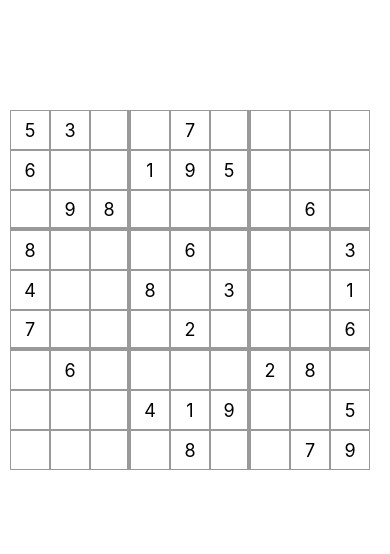
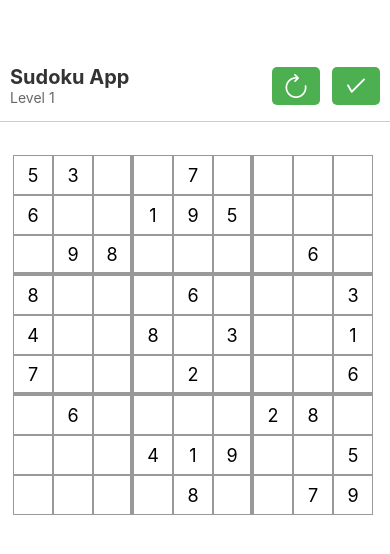
Before and after one commit to sahussai/SudokuReactNative, a React Native app: screen / in a window 390 px wide. Shown: the top 554 px of the page. Built offline with nearby package versions, Linux system fonts and the light colour scheme.

Commit message:
Add puzzle completion check with confirmation prompt, correctness feedback, and reset functionality. Improved top bar UI with title, level, and action buttons.

```diff
--- a/components/SudokuGrid.js
+++ b/components/SudokuGrid.js
@@ -1,5 +1,6 @@
 import React, { useState } from 'react';
-import { View, Text, TextInput, Pressable, StyleSheet, Keyboard, TouchableWithoutFeedback } from 'react-native';
+import { Alert, View, Text, TextInput, Pressable, StyleSheet, Keyboard, TouchableWithoutFeedback } from 'react-native';
+import AntDesign from '@expo/vector-icons/AntDesign';
 
 const initialPuzzle = [
   [5, 3, null, null, 7, null, null, null, null],
@@ -12,6 +13,18 @@ const initialPuzzle = [
   [null, null, null, 4, 1, 9, null, null, 5],
   [null, null, null, null, 8, null, null, 7, 9],
 ];
+const completedPuzzle = [
+  [5, 3, 4, 6, 7, 8, 9, 1, 2],
+  [6, 7, 2, 1, 9, 5, 3, 4, 8],
+  [1, 9, 8, 3, 4, 2, 5, 6, 7],
+  [8, 5, 9, 7, 6, 1, 4, 2, 3],
+  [4, 2, 6, 8, 5, 3, 7, 9, 1],
+  [7, 1, 3, 9, 2, 4, 8, 5, 6],
+  [9, 6, 1, 5, 3, 7, 2, 8, 4],
+  [2, 8, 7, 4, 1, 9, 6, 3, 5],
+  [3, 4, 5, 2, 8, 6, 1, 7, 9],
+];
+
 
 const initialPuzzleCopy = JSON.parse(JSON.stringify(initialPuzzle));
 
@@ -20,6 +33,11 @@ const SudokuGrid = () => {
   const [grid, setGrid] = useState(initialPuzzle);
   const [focusedCell, setFocusedCell] = useState({ row: null, col: null });
   const [selectedValue, setSelectedValue] = useState(null);
+  const [correctnessGrid, setCorrectnessGrid] = useState(
+    Array(9).fill(null).map(() => Array(9).fill(null))
+  );
+  const [notStopped, setNotStopped] = useState(true)
+
 
   const handleChange = (text, row, col) => {
     const newGrid = [...grid];
@@ -32,14 +50,75 @@ const SudokuGrid = () => {
     setFocusedCell({ row, col });
     const value = grid[row][col];
     setSelectedValue(value !== null ? value : null);
+  };
 
+  const checkPuzzle = () => {
+    const newCorrectnessGrid = Array(9).fill(null).map(() => Array(9).fill(null));
+    let numberOfCorrect = 0;
+    setNotStopped(false);
+    let hasError = false;
+
+    for (let row = 0; row < 9; row++) {
+      for (let col = 0; col < 9; col++) {
+        if (grid[row][col] === completedPuzzle[row][col]) {
+          newCorrectnessGrid[row][col] = true;
+          numberOfCorrect++;
+        } else {
+          newCorrectnessGrid[row][col] = false;
+          hasError = true;
+        }
+      }
+    }
+    setCorrectnessGrid(newCorrectnessGrid);
+    if (hasError) {
+      alert('Some answers are incorrect.');
+    } else {
+      alert('All correct! Well done!');
+    }
   };
+
+  const resetGame = () => {
+    setGrid(JSON.parse(JSON.stringify(initialPuzzle)));
+    setFocusedCell({ row: null, col: null });
+    setSelectedValue(null);
+    setCorrectnessGrid(Array(9).fill(null).map(() => Array(9).fill(null)));
+    setNotStopped(true);
+  };
+
+  const handleFinishedPress = () => {
+    Alert.alert(
+      'Confirm Completion',
+      'Are you sure you want to finish and check your answers?',
+      [
+        {
+          text: 'Cancel',
+          style: 'cancel',
+        },
+        {
+          text: 'Confirm',
+          onPress: checkPuzzle,
+          style: 'destructive',
+        },
+      ]
+    );
+  };
+
+
+
 
   const applyStyles = (rowIndex, colIndex) => {
     const cellValue = grid[rowIndex][colIndex];
+    const inSameBox =
+      focusedCell.row !== null &&
+      focusedCell.col !== null &&
+      Math.floor(rowIndex / 3) === Math.floor(focusedCell.row / 3) &&
+      Math.floor(colIndex / 3) === Math.floor(focusedCell.col / 3);
+
+    const isCorrect = correctnessGrid[rowIndex][colIndex];
+
     return [
       styles.cell,
-      (focusedCell.row === rowIndex || focusedCell.col === colIndex) &&
+      (focusedCell.row === rowIndex || focusedCell.col === colIndex || inSameBox) &&
         focusedCell.row !== null &&
         focusedCell.col !== null &&
         styles.relatedCell,
@@ -51,18 +130,38 @@ const SudokuGrid = () => {
         styles.sameValueCell,
       rowIndex % 3 === 2 && rowIndex !== 8 ? styles.bottomBorder : null,
       colIndex % 3 === 2 && colIndex !== 8 ? styles.rightBorder : null,
+      isCorrect === true && styles.correctCell,
+      isCorrect === false && styles.incorrectCell,
     ];
   };
 
+
+
   return (
     <TouchableWithoutFeedback onPress={Keyboard.dismiss}>
+      <View style={{ flex: 1 }}>
+        <View style={styles.topBar}>
+          <View style={styles.leftHeader}>
+            <Text style={styles.title}>Sudoku App</Text>
+            <Text style={styles.level}>Level 1</Text>
+          </View>
+          <View style={styles.rightButtons}>
+            <Pressable onPress={resetGame} style={styles.topButton}>
+            <AntDesign name="reload1" size={24} color="white" />
+            </Pressable>
+            <Pressable onPress={handleFinishedPress} style={styles.topButton}>
+              <AntDesign name="check" size={24} color="white" />
+            </Pressable>
+          </View>
+        </View>
+
         <View style={styles.board}>
           {grid.map((row, rowIndex) => (
             <View key={rowIndex} style={styles.row}>
               {row.map((cell, colIndex) => {
                 const isEditable = initialPuzzleCopy[rowIndex][colIndex] === null;
 
-            if (isEditable) {
+                if (isEditable && notStopped) {
                   return (
                     <TextInput
                       key={colIndex}
@@ -93,15 +192,17 @@ const SudokuGrid = () => {
             </View>
           ))}
         </View>
+      </View>
     </TouchableWithoutFeedback>
   );
+
 };
 
 const styles = StyleSheet.create({
   board: {
     flex: 1,
-    marginTop: 100,
-    padding: 10,
+    marginTop: 20,
+    padding: 13,
     backgroundColor: '#fff',
   },
   row: {
@@ -137,6 +238,54 @@ const styles = StyleSheet.create({
   rightBorder: {
     borderRightWidth: 3,
   },
+  boxHighlight: {
+    backgroundColor: '#fceabb',
+  },
+  correctCell: {
+    backgroundColor: '#ccffcc',
+  },
+  incorrectCell: {
+    backgroundColor: '#ffcccc',
+  },
+  topBar: {
+    flexDirection: 'row',
+    alignItems: 'center',
+    justifyContent: 'space-between',
+    paddingHorizontal: 10,
+    paddingVertical: 15,
+    marginTop: 50,
+    borderBottomWidth: 1,
+    borderColor: '#ccc',
+  },
+  leftHeader: {
+    flexDirection: 'column',
+  },
+  title: {
+    fontSize: 20,
+    fontWeight: 'bold',
+    color: '#333',
+  },
+  level: {
+    fontSize: 14,
+    color: '#666',
+  },
+  rightButtons: {
+    flexDirection: 'row',
+    gap: 2,
+  },
+  topButton: {
+    backgroundColor: '#4CAF50',
+    paddingVertical: 6,
+    paddingHorizontal: 12,
+    borderRadius: 5,
+    marginLeft: 10,
+  },
+  buttonText: {
+    color: '#fff',
+    fontWeight: 'bold',
+    fontSize: 14,
+  },
+
 });
 
 export default SudokuGrid;
```
Lines whose indentation alone changed are shown as unchanged.
